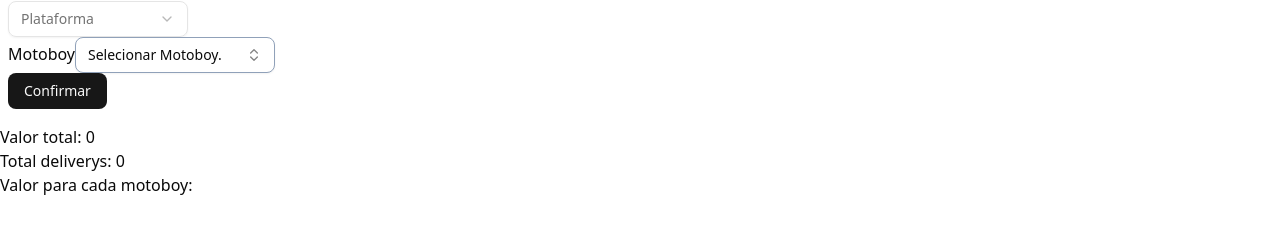
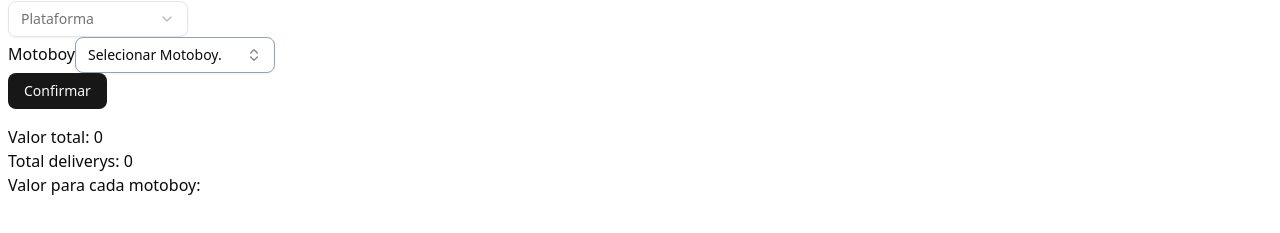
Before and after one commit to vitorsaa2k/Got-Delivery, a Next.js app: page / in a window 1280 px wide. Shown: the part 151-384 px from the top of the page. Built offline with nearby package versions, Linux system fonts and the light colour scheme.

Commit message:
add margin to daliveriesResume

```diff
--- a/src/features/deliveriesTable/components/dayDeliveriesResume.tsx
+++ b/src/features/deliveriesTable/components/dayDeliveriesResume.tsx
@@ -37,7 +37,7 @@ export function DayDeliveriesResume() {
 	}, [eachMotoboyAmount, allMotoboys]);
 
 	return (
-		<div>
+		<div className="m-2">
 			<p>Valor total: {totalValue}</p>
 			<p>Total deliverys: {totalDeliveries}</p>
 			<div>
```
